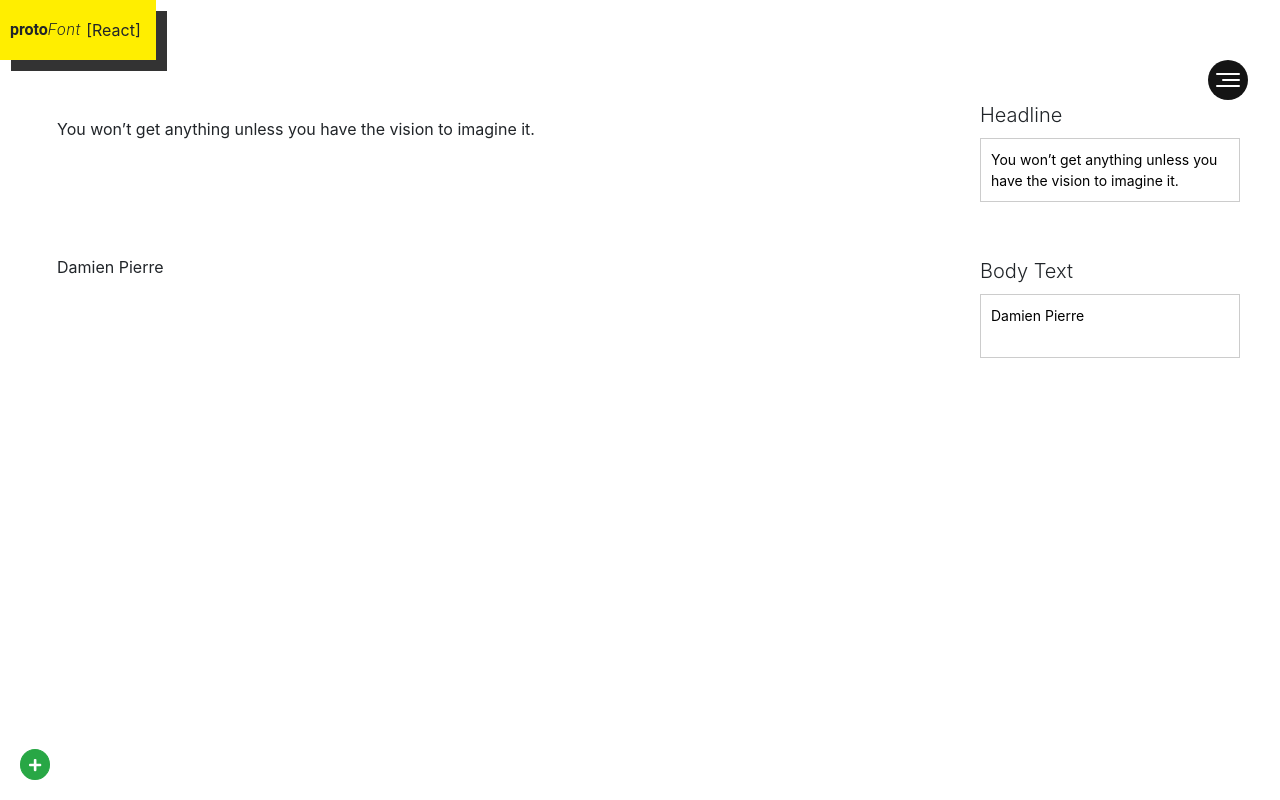
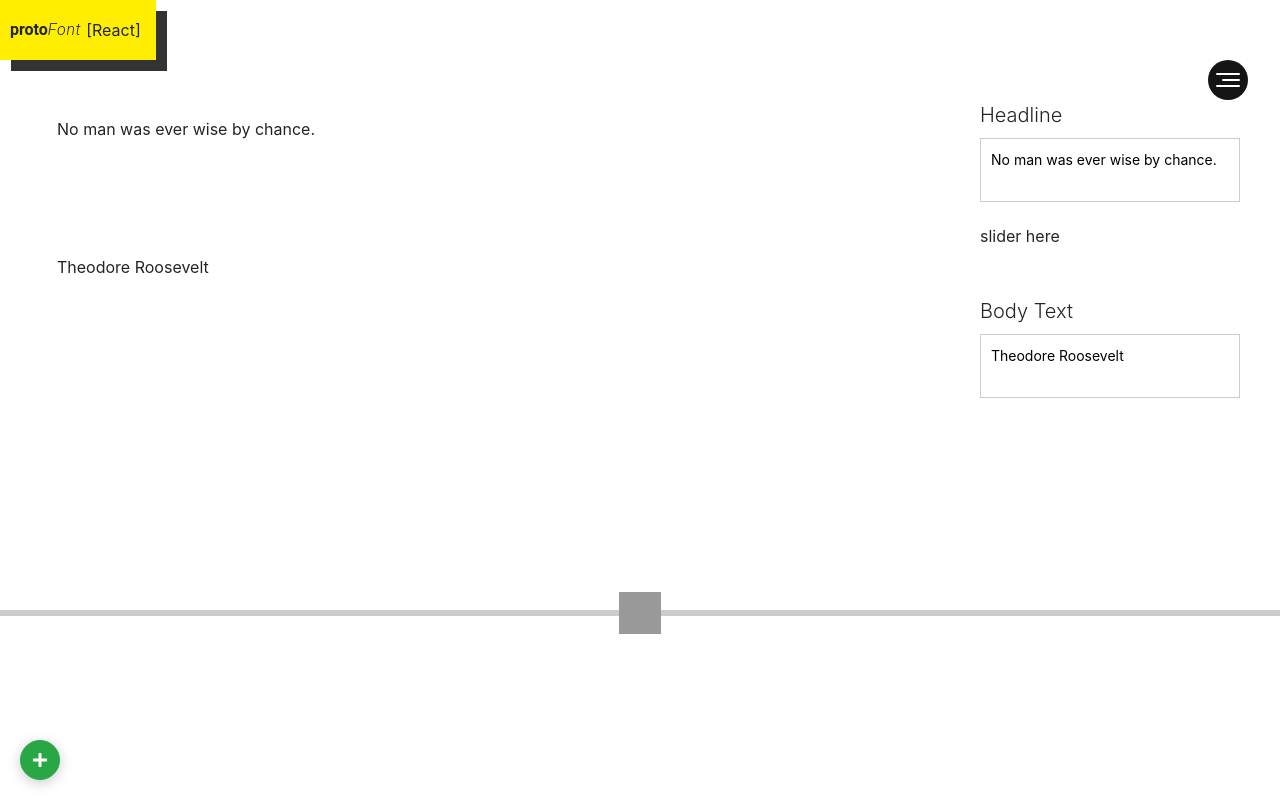
Before and after one commit to nilsdenon/protoFontReact, a React app: page / in a window 1280 px wide. Built offline with nearby package versions, Linux system fonts and the light colour scheme.

Commit message:
range slider

```diff
--- a/package.json
+++ b/package.json
@@ -46,6 +46,7 @@
     "react-app-polyfill": "^0.2.2",
     "react-dev-utils": "^8.0.0",
     "react-dom": "^16.8.5",
+    "react-range": "^1.0.5",
     "resolve": "1.10.0",
     "sass-loader": "7.1.0",
     "style-loader": "0.23.1",
--- a/src/components/FontBlock/FontBlock.jsx
+++ b/src/components/FontBlock/FontBlock.jsx
@@ -2,23 +2,27 @@ import FontBlockComponent from './FontBlockComponent';
 import React from 'react';
 
 import { FontAwesomeIcon } from '@fortawesome/react-fontawesome';
-import { faCoffee, faPlus, faMinus } from '@fortawesome/free-solid-svg-icons';
+import { faPlus, faMinus } from '@fortawesome/free-solid-svg-icons';
+
+import { Range } from 'react-range';
 
 import './FontBlock.scss';
 
 export default class FontBlock extends React.Component {
     constructor() {
         super();
-        const randomQuote = quoter();
+        quoter();
+
         this.state = {
-            primaryText: randomQuote.text.replace(/“/g, ''),
-            secondaryText: 'Damien Pierre',
+            primaryText: quoter().text.replace(/“/g, ''),
+            secondaryText: quoter().from,
             blocks: [
                 {
-                    primaryText: randomQuote.text.replace(/“/g, ''),
-                    secondaryText: 'Damien Pierre'
+                    primaryText: quoter().text.replace(/“/g, ''),
+                    secondaryText: quoter().from
                 }
-            ]
+            ],
+            values: [50]
         };
     }
 
@@ -72,9 +76,9 @@ export default class FontBlock extends React.Component {
         return (
             <div>
                 {this.state.blocks.map((fontblock, idx) => (
+                    <div key={idx}>
                         <FontBlockComponent
                             {...this.props}
-                        key={idx}
                             id={idx}
                             primaryText={fontblock.primaryText}
                             secondaryText={fontblock.secondaryText}
@@ -85,19 +89,52 @@ export default class FontBlock extends React.Component {
                                 idx
                             )}
                         />
+                        <Range
+                            step={0.1}
+                            min={0}
+                            max={100}
+                            values={this.state.values}
+                            onChange={values => this.setState({ values })}
+                            renderTrack={({ props, children }) => (
+                                <div
+                                    {...props}
+                                    style={{
+                                        ...props.style,
+                                        height: '6px',
+                                        width: '100%',
+                                        backgroundColor: '#ccc'
+                                    }}
+                                >
+                                    {children}
+                                </div>
+                            )}
+                            renderThumb={({ props }) => (
+                                <div
+                                    {...props}
+                                    style={{
+                                        ...props.style,
+                                        height: '42px',
+                                        width: '42px',
+                                        backgroundColor: '#999'
+                                    }}
+                                />
+                            )}
+                        />
+                    </div>
                 ))}
+
                 <nav className="nav-bottom-controls">
                     <button
                         type="button"
                         onClick={this.handleAddFontblock}
-                        className="btn btn-rnd btn-sm btn-success"
+                        className="btn btn-rnd btn-success"
                     >
                         <FontAwesomeIcon icon={faPlus} />
                     </button>
                     {this.state.blocks.length > 1 && (
                         <button
                             type="button"
-                            className="btn btn-rnd btn-sm btn-danger"
+                            className="btn btn-rnd btn-danger"
                             onClick={this.handleRemoveSingleFontBlock}
                         >
                             <FontAwesomeIcon icon={faMinus} />
@@ -108,6 +145,7 @@ export default class FontBlock extends React.Component {
         );
     }
 }
+
 function quoter() {
     const quotes = [
         {
--- a/src/components/FontBlock/FontBlock.scss
+++ b/src/components/FontBlock/FontBlock.scss
@@ -273,4 +273,7 @@ $dist: $track-w - $thumb-d;
 }
 .btn-rnd {
     border-radius: 50%;
+    width: 40px;
+    height: 40px;
+    box-shadow: rgba(0, 0, 0, 0.2) 0px 0.2em 0.8em;
 }
--- a/src/components/FontBlock/FontBlockComponent.jsx
+++ b/src/components/FontBlock/FontBlockComponent.jsx
@@ -83,6 +83,7 @@ export default class FontBlockComponent extends React.Component {
                                         defaultValue={this.props.primaryText}
                                     />
                                 </div>
+                                <div className="form-group">slider here</div>
                             </fieldset>
                             <fieldset className="sep" id="subform__bodytext">
                                 <legend>Body Text</legend>
```
Also changed, not shown: 1 other file (tests, documents, lock files or other folders). Lines whose indentation alone changed are shown as unchanged.
